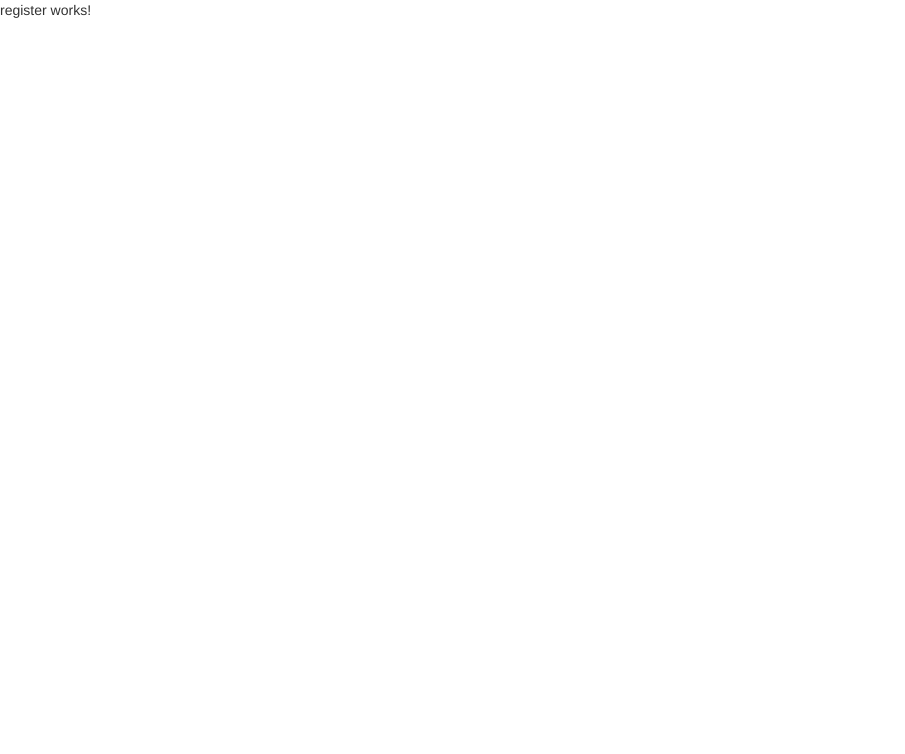
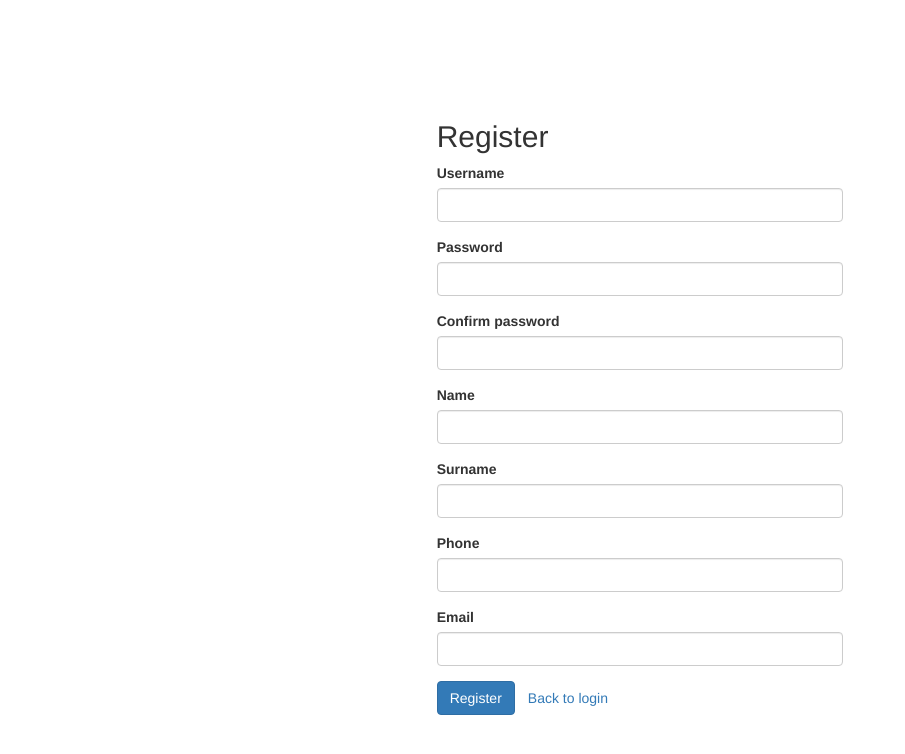
Before and after one commit to MWO-iFridge/iFridge-client, an Angular app in the folder iFridge-client/: page /register in a window 1280 px wide. Shown: the top 754 px of the page, without its empty margins (0-905 px from the left). Built offline with nearby package versions, Linux system fonts and the light colour scheme.

Commit message:
ugly registration frontend

```diff
--- /dev/null
+++ b/iFridge-client/src/app/model/status/status.ts
@@ -0,0 +1,4 @@
+export interface Status {
+    code: number;
+    message: string;
+  }
--- a/iFridge-client/src/app/register/register.component.html
+++ b/iFridge-client/src/app/register/register.component.html
@@ -1 +1,65 @@
-<p>register works!</p>
+<div class="row">
+	<div class="col-md-4 col-md-offset-4" style="padding-top:100px;">
+		<h2>Register</h2>
+		<form [formGroup]="registerForm" (ngSubmit)="register()">
+			<div class="form-group">
+				<label for="username">Username</label>
+				<input type="text" formControlName="username" class="form-control" [ngClass]="{ 'is-invalid': submitted && controls.username.errors }" />
+				<div *ngIf="submitted && controls.username.errors" class="invalid-feedback">
+					<div *ngIf="controls.username.errors.required">Username is required</div>
+				</div>
+			</div>
+			<div class="form-group">
+				<label for="password">Password</label>
+				<input type="password" formControlName="password" class="form-control" [ngClass]="{ 'is-invalid': submitted && controls.password.errors }" />
+				<div *ngIf="submitted && controls.password.errors" class="invalid-feedback">
+					<div *ngIf="controls.password.errors.required">Password is required</div>
+				</div>
+			</div>
+			<div class="form-group">
+				<label for="password_confirm">Confirm password</label>
+				<input type="password" formControlName="password_confirm" class="form-control" [ngClass]="{ 'is-invalid': submitted && controls.password_confirm.errors }" />
+				<div *ngIf="submitted && controls.password_confirm.errors" class="invalid-feedback">
+					<div *ngIf="controls.password_confirm.errors.required">Please retype password.</div>
+				</div>
+			</div>
+
+
+			<div class="form-group">
+				<label for="name">Name</label>
+				<input type="text" formControlName="name" class="form-control" [ngClass]="{ 'is-invalid': submitted && controls.name.errors }" />
+				<div *ngIf="submitted && controls.name.errors" class="invalid-feedback">
+					<div *ngIf="controls.name.errors.required">Name is required</div>
+				</div>
+			</div>
+			<div class="form-group">
+				<label for="username">Surname</label>
+				<input type="text" formControlName="surname" class="form-control" [ngClass]="{ 'is-invalid': submitted && controls.surname.errors }" />
+				<div *ngIf="submitted && controls.surname.errors" class="invalid-feedback">
+					<div *ngIf="controls.surname.errors.required">Surname is required</div>
+				</div>
+			</div>
+			<div class="form-group">
+				<label for="phone">Phone</label>
+				<input type="text" formControlName="phone" class="form-control" [ngClass]="{ 'is-invalid': submitted && controls.phone.errors }" />
+				<div *ngIf="submitted && controls.phone.errors" class="invalid-feedback">
+					<div *ngIf="controls.phone.errors.required">Phone is required</div>
+				</div>
+			</div>
+			<div class="form-group">
+				<label for="email">Email</label>
+				<input type="text" formControlName="email" class="form-control" [ngClass]="{ 'is-invalid': submitted && controls.email.errors }" />
+				<div *ngIf="submitted && controls.email.errors" class="invalid-feedback">
+					<div *ngIf="controls.email.errors.required">Email is required</div>
+				</div>
+			</div>
+
+
+			<div class="form-group">
+				<button class="btn btn-primary">Register</button>
+				<a routerLink="/login" class="btn btn-link">Back to login</a>
+			</div>
+		</form>
+		<div *ngIf="alert" style="margin-top:50px" class="alert alert-info">{{alert}}</div>
+	</div>
+</div>
--- a/iFridge-client/src/app/register/register.component.ts
+++ b/iFridge-client/src/app/register/register.component.ts
@@ -1,5 +1,8 @@
 import { Component, OnInit } from '@angular/core';
 import { Router} from '@angular/router';
+import { FormBuilder, FormGroup, Validators } from '@angular/forms';
+
+import { RegisterService } from  '../services/register.service';
 
 @Component({
   selector: 'app-register',
@@ -8,9 +11,65 @@ import { Router} from '@angular/router';
 })
 export class RegisterComponent implements OnInit {
 
-  constructor() { }
+  registerForm: FormGroup;
+  submitted: boolean = false;
+  alert:string;
+
+  constructor( private formBuilder: FormBuilder, private router: Router, private registerService: RegisterService) {
+
+  }
 
   ngOnInit() {
+    this.registerForm  =  this.formBuilder.group({
+      username: ['', Validators.required],
+      password: ['', Validators.required],
+      password_confirm: ['', Validators.required],
+      email: ['', Validators.required],
+      phone: ['', Validators.required],
+      name: ['', Validators.required],
+      surname: ['', Validators.required]
+  });
   }
 
+  get controls() {
+    return this.registerForm.controls;
+  }
+
+  register(){
+
+    this.submitted = true;
+    this.alert = '';
+
+    if(this.registerForm.invalid){
+      return;
+    }
+
+    if (this.registerForm.value.password != this.registerForm.value.password_confirm) {
+      this.alert = "Passwords do not match."
+      return;
+    }
+
+    this.registerService.register(this.registerForm.value.username, this.registerForm.value.password, this.registerForm.value.email,
+                                  this.registerForm.value.phone, this.registerForm.value.name, this.registerForm.value.surname)
+      .subscribe(
+        data => {
+          if (data.code == 1){
+            this.alert = "Success. Please log in."
+            setTimeout(() =>
+            {
+              this.router.navigateByUrl('/login')
+            },3000);
+          } else if (data.code == 0){
+            this.alert = data.message
+          }
+
+        },
+        error => this.alert = "Server error while logging in."
+      )
+
+      this.registerForm.reset()
+      this.submitted = false;
+  }
+
+
 }
--- /dev/null
+++ b/iFridge-client/src/app/services/register.service.ts
@@ -0,0 +1,26 @@
+import { Injectable } from '@angular/core';
+import {HttpClient} from '@angular/common/http';
+
+import { Status } from '../model/status/status';
+
+@Injectable({
+  providedIn: 'root'
+})
+export class RegisterService {
+
+  private BACKEND_URL = "http://127.0.0.1:8080";
+
+  constructor(private httpClient: HttpClient) { }
+
+  public register(username: string, password: string, email: string, phone: string, name:string, surname:string){
+    var user_data = {
+      "username": username,
+      "password": password,
+      "email": email,
+      "phone": phone,
+      "name": name,
+      "surname": surname
+    }
+    return this.httpClient.post<Status>(this.BACKEND_URL + '/register', user_data)
+  }
+}
```
Also changed, not shown: 2 other files (tests, documents, lock files or other folders).
